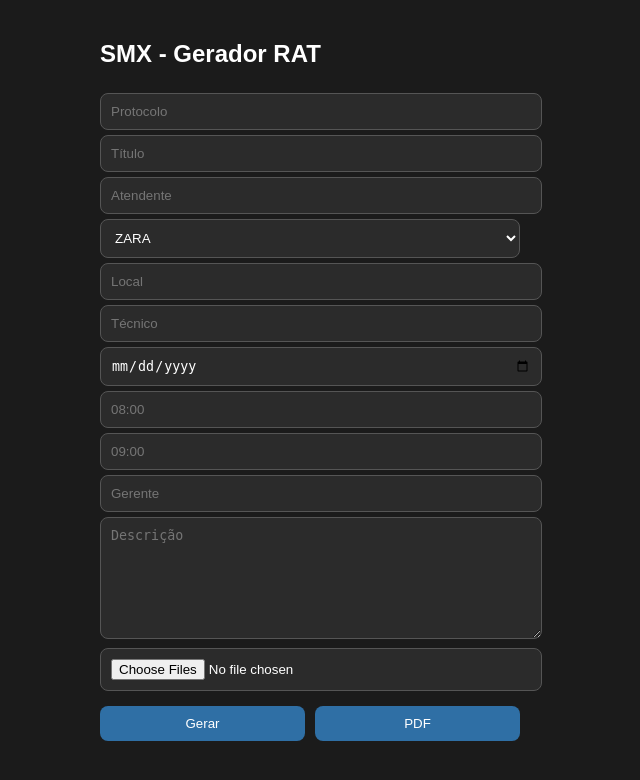
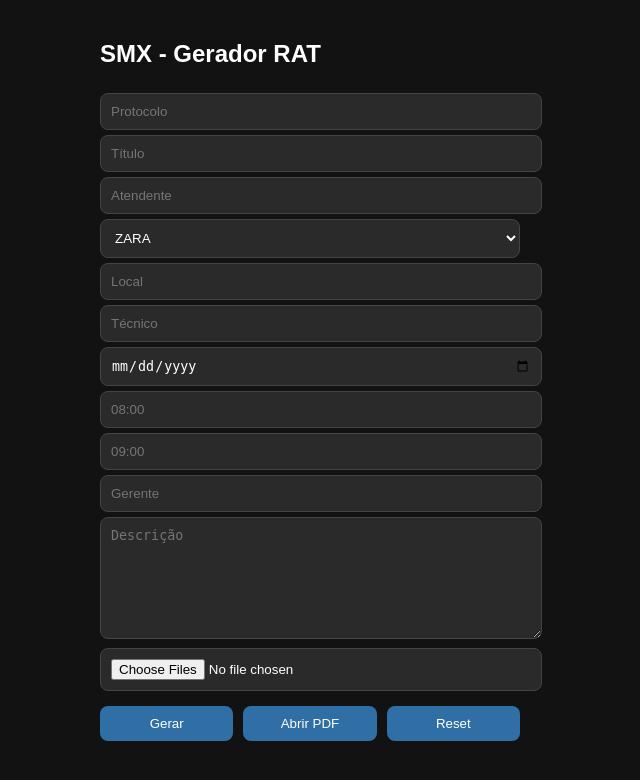
Before and after one commit to mtherts-wq/smx-web, a Flask app: page / in a window 1280 px wide. Shown: the top 780 px of the page, without its empty margins (330-970 px from the left). Run offline with Flask 3, Linux system fonts and the light colour scheme.

Commit message:
corrigindo botao exportar quebrado

```diff
--- a/app.py
+++ b/app.py
@@ -19,12 +19,12 @@ def calcular_tempo(inicio, fim):
     return f"{h:02}:{m:02}"
 
 # ========================
-# HISTORICO EXCEL
+# HISTÓRICO EXCEL
 # ========================
 def salvar_historico(dados):
     arquivo = "historico.xlsx"
 
-    novo = {
+    registro = {
         "Data": dados["{{DATA}}"],
         "Título": dados["{{TITULO}}"],
         "Loja": dados["{{LOJA}}"],
@@ -34,7 +34,7 @@ def salvar_historico(dados):
         "Gerente": dados["{{GERENTE}}"]
     }
 
-    df_new = pd.DataFrame([novo])
+    df_new = pd.DataFrame([registro])
 
     if os.path.exists(arquivo):
         df_old = pd.read_excel(arquivo)
@@ -45,21 +45,19 @@ def salvar_historico(dados):
     df.to_excel(arquivo, index=False)
 
 # ========================
-# GERAR DOCX
+# DOCX
 # ========================
 def gerar_doc(dados, fotos):
     doc = Document("MODELO_RAT.docx")
 
-    # texto
     for p in doc.paragraphs:
-        texto = "".join(r.text for r in p.runs)
+        texto = "".join(run.text for run in p.runs)
         if "{{" in texto:
             for k, v in dados.items():
                 texto = texto.replace(k, v)
             p.clear()
             p.add_run(texto)
 
-    # tabelas
     for t in doc.tables:
         for r in t.rows:
             for c in r.cells:
@@ -95,7 +93,7 @@ def gerar():
     form = request.form
 
     data_raw = form.get("data")
-    data_formatada = datetime.strptime(data_raw, "%Y-%m-%d").strftime("%d/%m/%Y")
+    data_fmt = datetime.strptime(data_raw, "%Y-%m-%d").strftime("%d/%m/%Y")
 
     tempo = calcular_tempo(form.get("inicio"), form.get("fim"))
 
@@ -106,7 +104,7 @@ def gerar():
         "{{LOJA}}": form.get("loja"),
         "{{LOCAL}}": form.get("local"),
         "{{TECNICO}}": form.get("tecnico"),
-        "{{DATA}}": data_formatada,
+        "{{DATA}}": data_fmt,
         "{{HORARIO}}": f"{form.get('inicio')} as {form.get('fim')}",
         "{{TEMPO}}": tempo,
         "{{GERENTE}}": form.get("gerente"),
@@ -114,18 +112,16 @@ def gerar():
         "LOCAL": form.get("local")
     }
 
-    # fotos
     files = request.files.getlist("fotos")
     fotos = []
 
-    for file in files:
-        if file.filename:
-            caminho = os.path.join("temp", file.filename)
-            file.save(caminho)
-            fotos.append(caminho)
+    for f in files:
+        if f.filename:
+            path = os.path.join("temp", f.filename)
+            f.save(path)
+            fotos.append(path)
 
     doc = gerar_doc(dados, fotos)
-
     salvar_historico(dados)
 
     return send_file(doc, as_attachment=True)
--- a/templates/index.html
+++ b/templates/index.html
@@ -9,7 +9,7 @@
 body {
     margin: 0;
     font-family: Arial;
-    background-color: #1b1b1b;
+    background: #121212;
     color: white;
     display: flex;
     justify-content: center;
@@ -20,49 +20,50 @@ body {
     padding: 20px;
 }
 
+label { display:block; margin-top:10px; }
+
 input, textarea, select {
     width: 100%;
     padding: 10px;
-    margin-top: 5px;
-    border-radius: 8px;
-    border: 1px solid #555;
-    background-color: #2b2b2b;
-    color: white;
+    margin-top:5px;
+    border-radius:8px;
+    background:#2a2a2a;
+    color:white;
+    border:1px solid #444;
 }
 
-textarea { height: 100px; }
+textarea { height:100px; }
 
 .row {
-    display: flex;
-    gap: 10px;
-    margin-top: 15px;
+    display:flex;
+    gap:10px;
+    margin-top:15px;
 }
 
 button {
-    flex: 1;
-    padding: 10px;
-    border-radius: 8px;
-    border: none;
-    background-color: #2f6fa5;
-    color: white;
+    flex:1;
+    padding:10px;
+    border:none;
+    border-radius:8px;
+    background:#2f6fa5;
+    color:white;
 }
 </style>
 
 <script>
-function validar() {
-    let inicio = document.querySelector("[name=inicio]").value;
-    let fim = document.querySelector("[name=fim]").value;
+function validar(){
+    let i=document.querySelector("[name=inicio]").value;
+    let f=document.querySelector("[name=fim]").value;
 
-    function toMin(h) {
-        let [hh, mm] = h.split(":");
-        return parseInt(hh)*60 + parseInt(mm);
+    function m(t){
+        let [h,mi]=t.split(":");
+        return h*60 + parseInt(mi);
     }
 
-    if (toMin(fim) <= toMin(inicio)) {
+    if(!i || !f || m(f)<=m(i)){
         alert("Hora fim deve ser maior!");
         return false;
     }
-
     return true;
 }
 </script>
@@ -83,7 +84,6 @@ function validar() {
 <select name="loja">
 <option>ZARA</option>
 <option>VIVARA</option>
-<option>DALGAS</option>
 </select>
 
 <input name="local" placeholder="Local">
@@ -102,8 +102,8 @@ function validar() {
 <!-- ✅ BOTÕES -->
 <div class="row">
 <button type="submit">Gerar</button>
-<button type="button" onclick="location.href='/excel'Reset</button>
-<button type="button">PDF</button>
+<button type="button" onclick="window.location.href='/excel'"button">Abrir PDF</button>
+<button type="reset">Reset</button>
 </div>
 
 </form>
```
